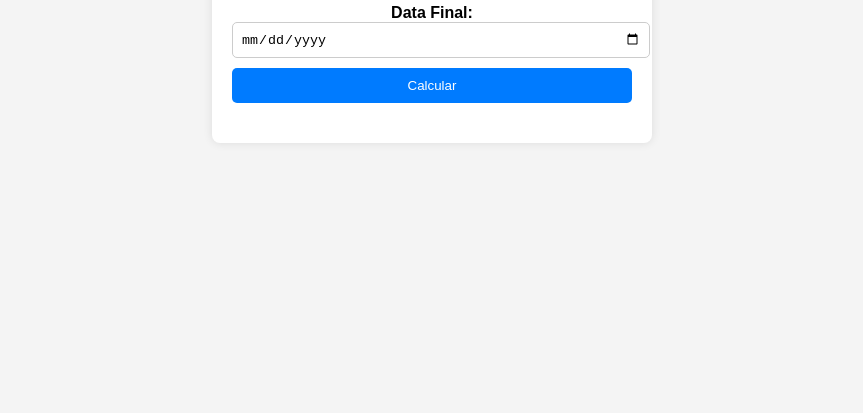
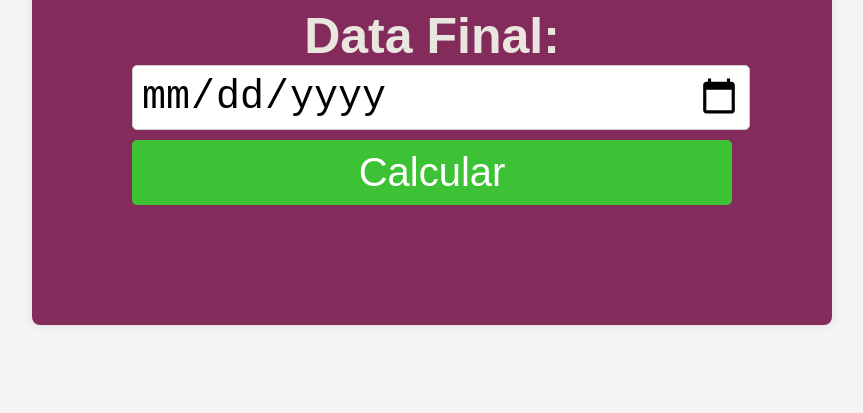
Before and after one commit to akiosantos/Calculadora-de-Dias-Periodo, a plain HTML site: page index.html in a window 1280 px wide. Shown: the part 403-816 px from the top of the page, without its empty margins (208-1071 px from the left). Drawn offline with Linux system fonts and the light colour scheme.

Commit message:
Update style.css

```diff
--- a/style.css
+++ b/style.css
@@ -1,6 +1,6 @@
 body {
   font-family: Arial, sans-serif;
-  background-color: #f4f4f4;
+  background-color: #f4f4f4; - COR fundo
   margin: 0;
   padding: 0;
   display: flex;
@@ -10,9 +10,9 @@ body {
 }
 
 .container {
-  width: 400px;
-  background-color: #fff;
-  padding: 20px;
+  width: 600px;
+  background-color: #832c5c;
+  padding: 100px;
   border-radius: 8px;
   box-shadow: 0 0 10px rgba(0, 0, 0, 0.1);
   text-align: center;
@@ -20,6 +20,9 @@ body {
 
 h1 {
   text-align: center;
+  color: #e9e6e0;
+  font-size: 40px;
+
 }
 
 div {
@@ -28,6 +31,8 @@ div {
 
 label {
   font-weight: bold;
+  font-size: 50px;
+  color: #e9e6e0;
 }
 
 input[type="date"] {
@@ -35,18 +40,21 @@ input[type="date"] {
   padding: 8px;
   border-radius: 5px;
   border: 1px solid #ccc;
+  font-size: 40px;
 }
 
 button {
   display: block;
   width: 100%;
   padding: 10px;
-  background-color: #007bff;
+  background-color: #3dc235;
   color: #fff;
   border: none;
   border-radius: 5px;
   cursor: pointer;
   transition: background-color 0.3s ease;
+  font-size: 40px;
+
 }
 
 button:hover {
@@ -55,6 +63,8 @@ button:hover {
 
 #result {
   margin-top: 20px;
-  font-size: 18px;
+  font-size: 40px;
   text-align: center;
+  font-weight: bold;
+  color: #e9e6e0;
 }
```
